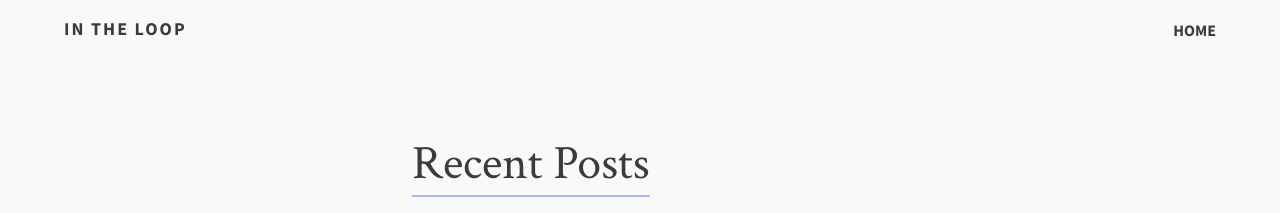
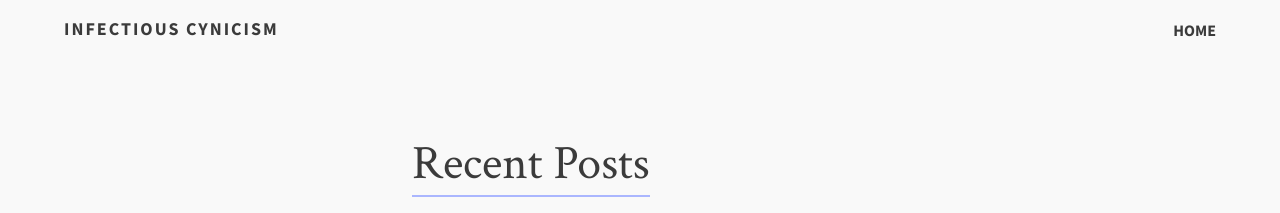
Before and after one commit to keenan-pey/blog, a Jekyll site: the page built from index.md, in a window 1280 px wide. Shown: the top 213 px of the page. Built offline with Jekyll 4.4.1, drawn with Linux system fonts in a browser that asks for light colours.

Commit message:
Update _config.yml

```diff
--- a/_config.yml
+++ b/_config.yml
@@ -1,6 +1,6 @@
-title:            In The Loop
-tagline:          A blog.
-description:      Describe your website.
+title:            Infectious Cynicism
+tagline:          Telling stories about microbiology & infection.
+description:      A blog by Keenan Pey.
 canonical: https://keenan-pey.github.io
 
 # Owner/author information
```
